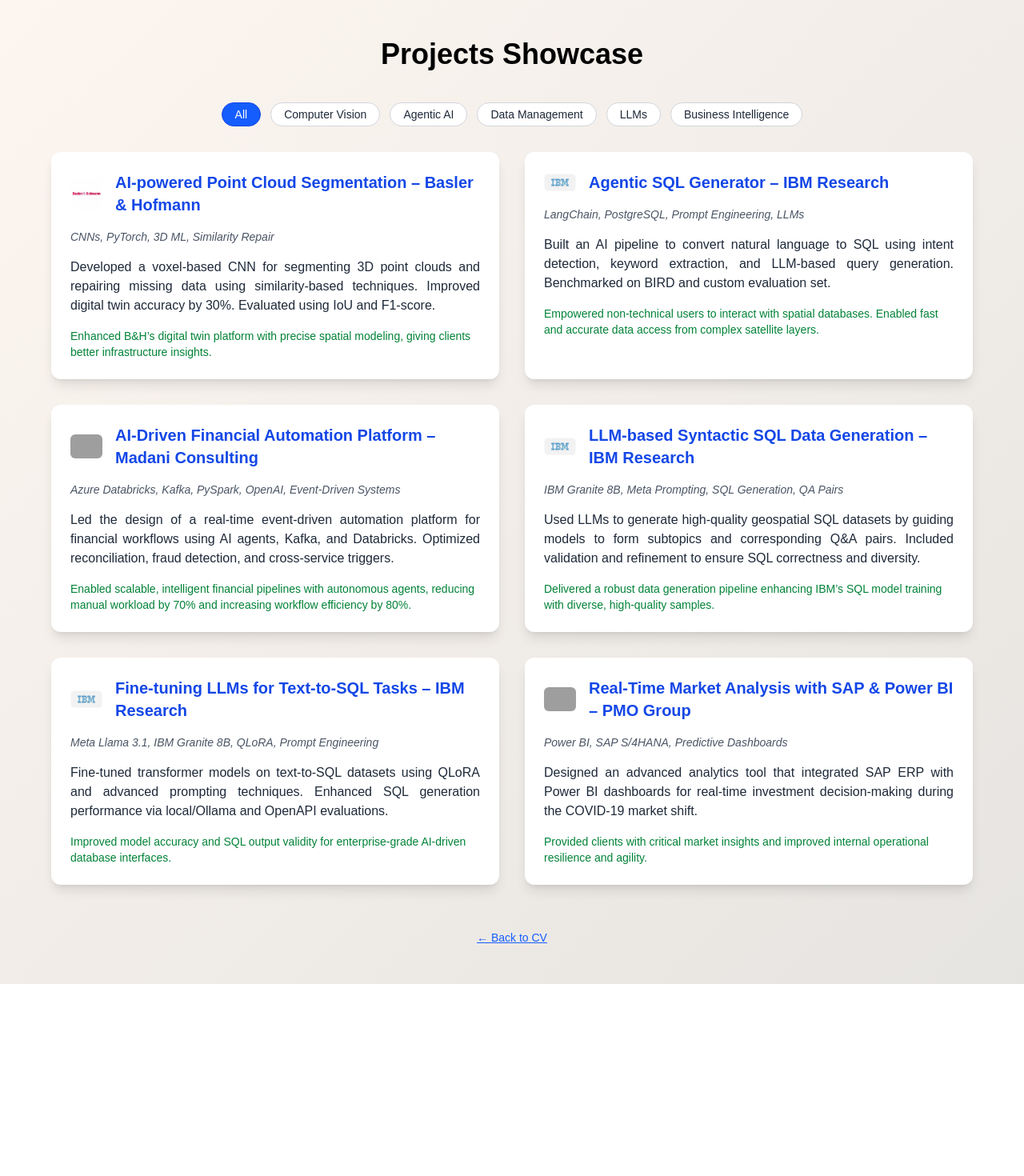
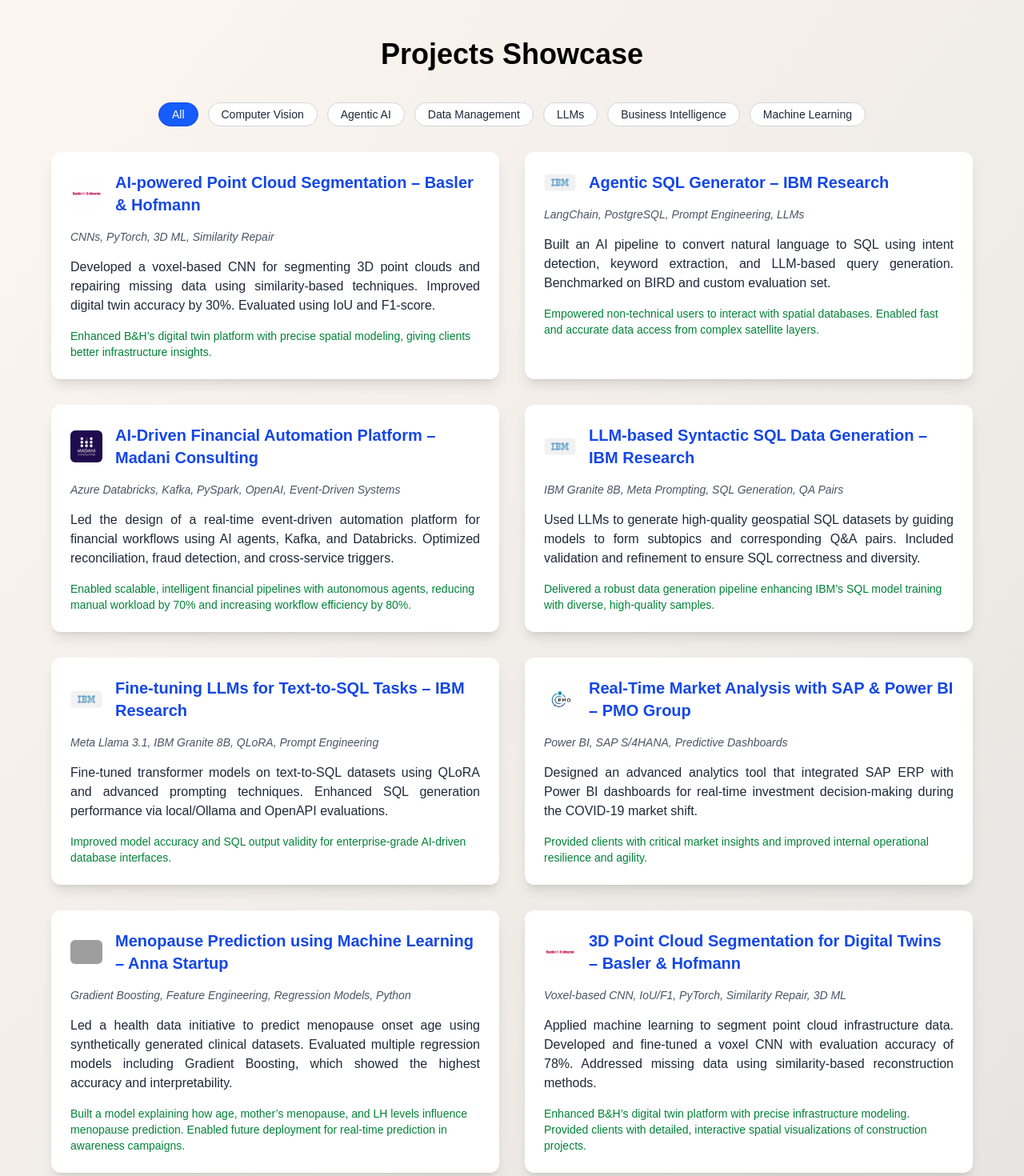
Before and after one commit to nargesghv/my-cv-site, a Next.js app: page /projects in a window 1280 px wide. Shown: the top 1470 px of the page at 80% size. Before the commit the page ends 1230 px from the top, so only its background shows below. Built offline with nearby package versions, Linux system fonts and the light colour scheme; grey boxes are pictures that could not be loaded.

Commit message:
Fix: Add Project type for selectedProject

```diff
--- a/src/app/projects/page.tsx
+++ b/src/app/projects/page.tsx
@@ -92,7 +92,32 @@
         'Provided clients with critical market insights and improved internal operational resilience and agility.',
       link: '/case-studies/pmo-bi-tool',
       report: '/downloads/pmo-bi.pdf',
-    }
+    },
+    {
+      title: 'Menopause Prediction using Machine Learning – Anna Startup',
+      tech: 'Gradient Boosting, Feature Engineering, Regression Models, Python',
+      tag: 'Machine Learning',
+      image: '/logos/anna.png', // Make sure this image is placed inside /public/logos/
+      description:
+        'Led a health data initiative to predict menopause onset age using synthetically generated clinical datasets. Evaluated multiple regression models including Gradient Boosting, which showed the highest accuracy and interpretability.',
+      impact:
+        'Built a model explaining how age, mother’s menopause, and LH levels influence menopause prediction. Enabled future deployment for real-time prediction in awareness campaigns.',
+      link: '/case-studies/menopause-ml',
+      report: '/downloads/menopause-ml-report.pdf',
+    },
+    {
+      title: '3D Point Cloud Segmentation for Digital Twins – Basler & Hofmann',
+      tech: 'Voxel-based CNN, IoU/F1, PyTorch, Similarity Repair, 3D ML',
+      tag: 'Machine Learning',
+      image: '/logos/basler.png',
+      description:
+        'Applied machine learning to segment point cloud infrastructure data. Developed and fine-tuned a voxel CNN with evaluation accuracy of 78%. Addressed missing data using similarity-based reconstruction methods.',
+      impact:
+        'Enhanced B&H’s digital twin platform with precise infrastructure modeling. Provided clients with detailed, interactive spatial visualizations of construction projects.',
+      link: '/case-studies/basler-ml-segmentation',
+      report: '/downloads/basler-ml-report.pdf',
+    },
+
   ];
 
   const uniqueTags = ['All', ...new Set(projects.map((proj) => proj.tag))];
```
Also changed, not shown: public/logos/madani.png (added), public/logos/pmo.png (added).
